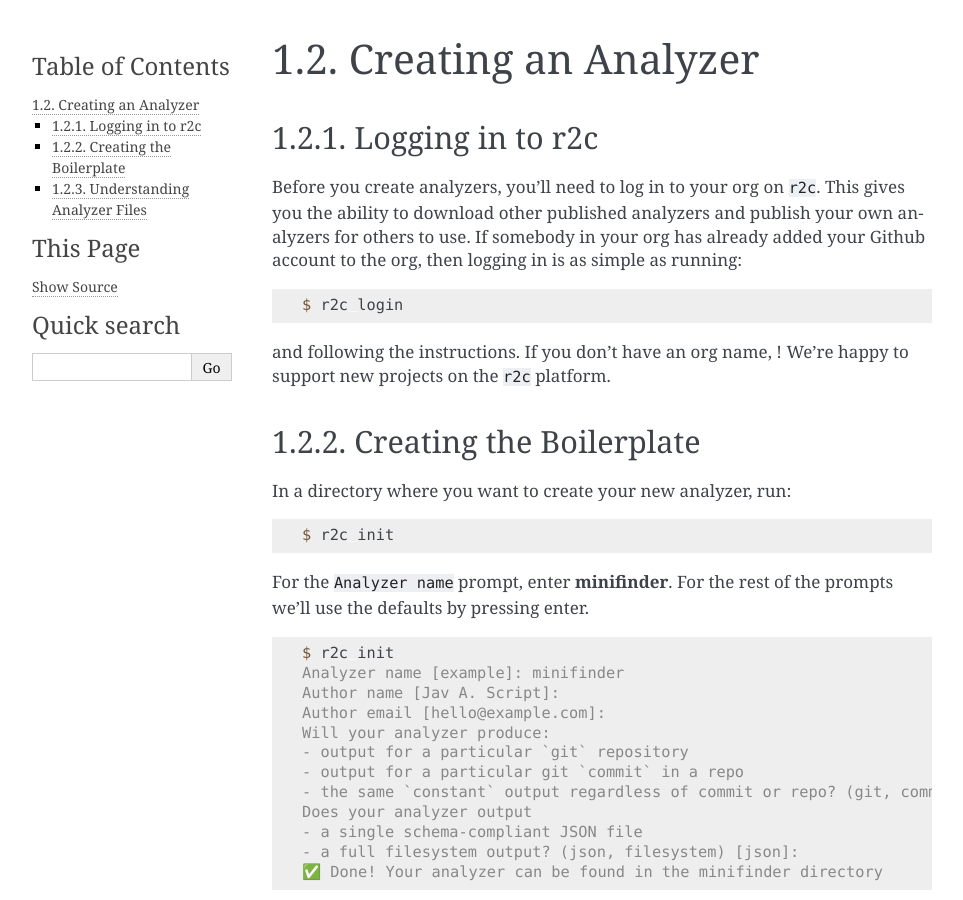
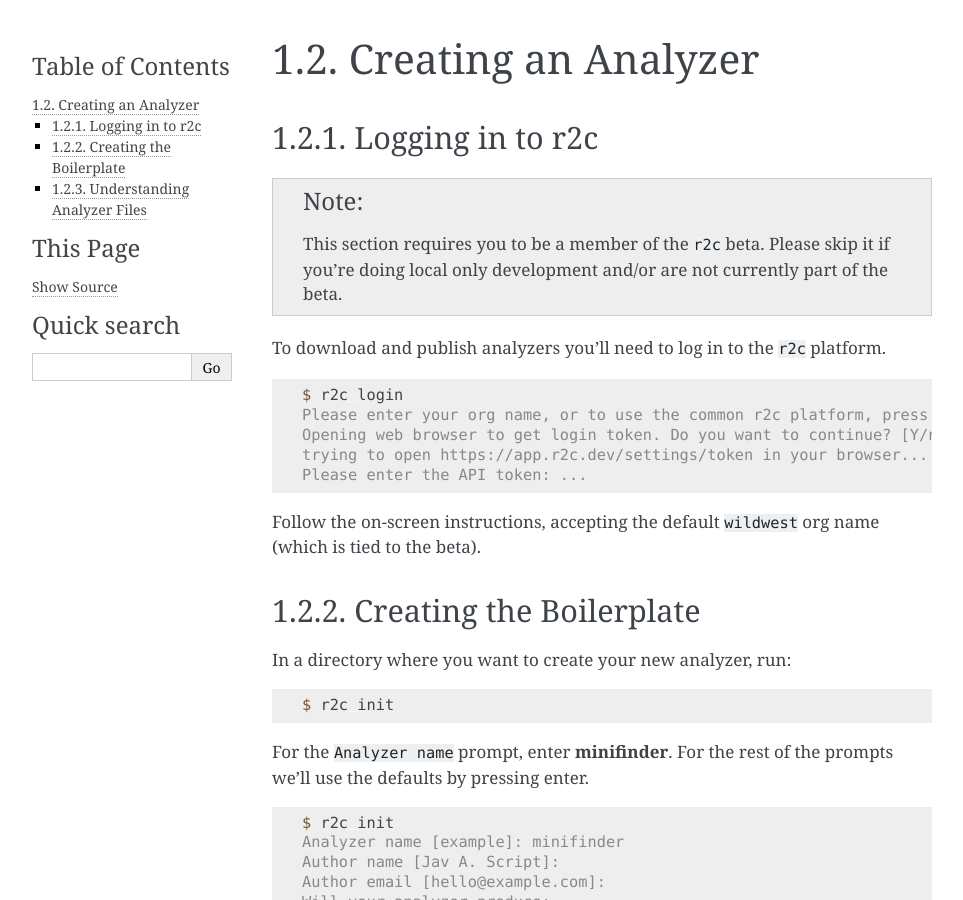
Before and after one commit to semgrep/docs, a Sphinx documentation site: the page built from docs/intro/creating.rst, in a window 1280 px wide and 900 px high. Shown: the whole window, without its empty margins (148-1111 px from the left). Built offline with Sphinx 7.4.7, drawn with Linux system fonts in a browser that asks for light colours.

Commit message:
Update Logging in to r2c to remove org/tenant references

```diff
--- a/docs/intro/creating.rst
+++ b/docs/intro/creating.rst
@@ -4,20 +4,19 @@
 Logging in to r2c
 -----------------
 
-.. highlight:: text
+.. note:: This section requires you to be a member of the ``r2c`` beta. Please skip it if you're doing local only development and/or are not currently part of the beta.
 
-Before you create analyzers, you'll need to log in to your org on ``r2c``. This gives you the
-ability to download other published analyzers and publish your own analyzers for others to use. If
-somebody in your org has already added your Github account to the org, then logging in is as
-simple as running:
+To download and publish analyzers you'll need to log in to the ``r2c`` platform.
 
 .. code-block:: console
 
   $ r2c login
+  Please enter your org name, or to use the common r2c platform, press enter [wildwest]:
+  Opening web browser to get login token. Do you want to continue? [Y/n]:
+  trying to open https://app.r2c.dev/settings/token in your browser...
+  Please enter the API token: ...
 
-and following the instructions. If you don't have an org name, :email:`contact
-us<mailto:collaborate@returntocorp.com>`!  We're happy to support new projects on the ``r2c``
-platform.
+Follow the on-screen instructions, accepting the default ``wildwest`` org name (which is tied to the beta).
 
 Creating the Boilerplate
 ------------------------
```
